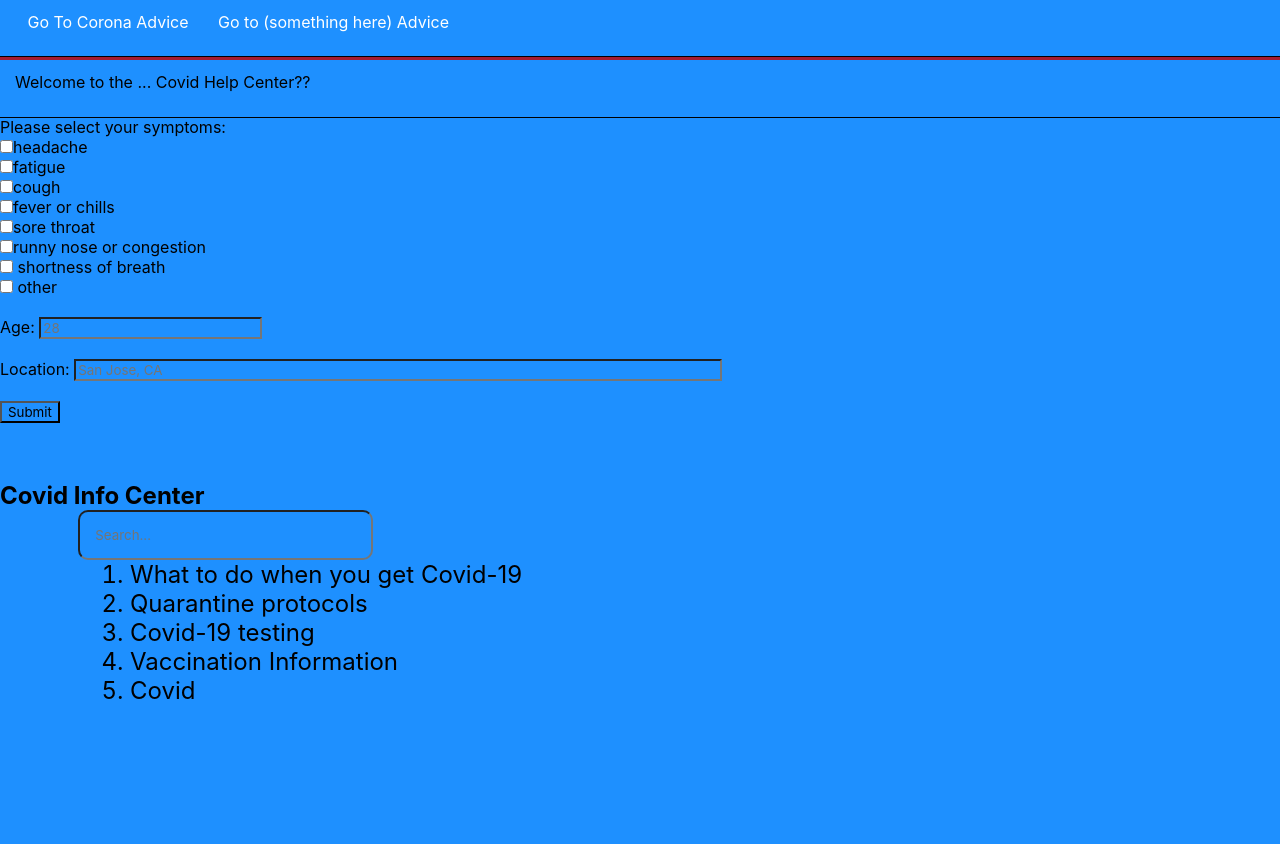
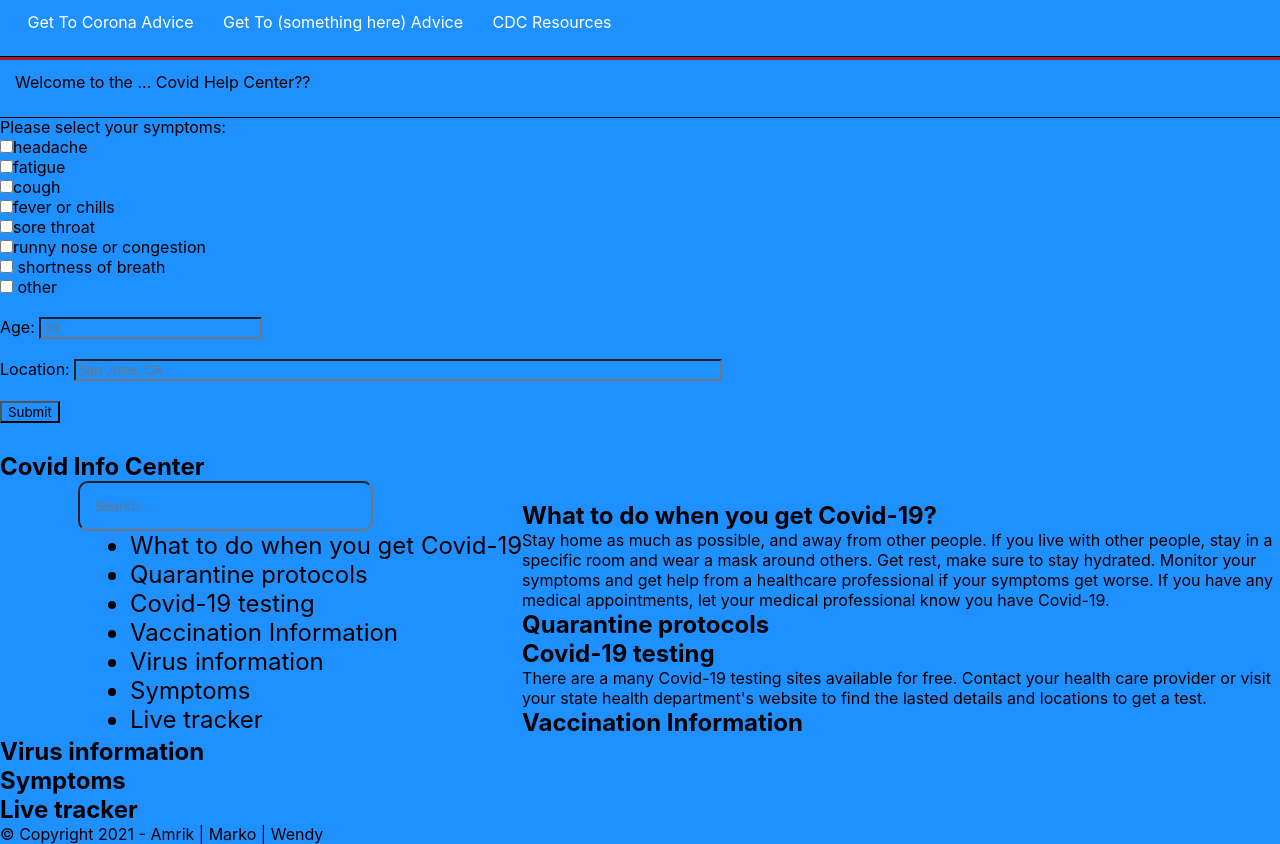
Before and after one commit to MarkoKupresanin/Wendy-Amrik-Marko, a plain HTML site: page index.html in a window 1280 px wide. Shown: the part 57-901 px from the top of the page. Before the commit the page ends 800 px from the top, so only its background shows below. Drawn offline with Linux system fonts and the light colour scheme.

Commit message:
Update index.html

```diff
--- a/index.html
+++ b/index.html
@@ -7,13 +7,15 @@
     <link href="style.css" rel="stylesheet" type="text/css" />
   </head>
   <body>
-    <h1 class="section-header"> Hackathon </h1>
+    <h1 class="section-header"> Covid Buddy </h1>
+    <div>
     <section>
       <!-- navigation bar? -->
       <div id="nav-container">
         <!--the hastags will be replaced with div names later -->
-        <a href="#" id="nav-links">Go To Corona Advice</a>
-        <a href="#" id="nav-links">Go to (something here) Advice</a>
+        <a href="#" id="nav-links">Get To Corona Advice</a>
+        <a href="#" id="nav-links">Get To (something here) Advice</a>
+        <a href="https://www.cdc.gov" id="nav-links">CDC Resources</a>
       </div>
 
     </section>
@@ -46,27 +48,69 @@
       </form>
     </section>
 
-    <section> <!--advice area-->
+    <section> <!--advice area--> <!-- how would the advice be displayed? through an alert box? -->
     </section>
 
     <section>
-      <h1><br><br>Covid Info Center</h1>
+      <h1><br>Covid Info Center</h1>
            <!--Searchbar-->
         <div class="topnav">
           <input id="searchbar" onkeyup="search_covid()" type="text"
         name="search" placeholder="Search...">
-          <ol id='list'>
-            <li class="animals">What to do when you get Covid-19</li>
-            <li class="animals">Quarantine protocols</li>
-            <li class="animals">Covid-19 testing</li>
-            <li class="animals">Vaccination Information</li>
-            <li class="animals">Covid </li>
-          </ol>
+          <ul id='list'>
+            <li class="covid-options">What to do when you get Covid-19</li>
+            <li class="covid-options">Quarantine protocols</li>
+            <li class="covid-options">Covid-19 testing</li>
+            <li class="covid-options">Vaccination Information</li>
+            <li class="covid-options">Virus information</li>
+            <li class="covid-options">Symptoms</li>
+            <li class="covid-options">Live tracker</li>
+          </ul>
         </div>
+        <br>
       <!--End of Searchbar-->
 
     </section>
 
+    <section>
+      <h2> What to do when you get Covid-19? </h2>
+      <p> Stay home as much as possible, and away from other people. If you live with other people, stay in a specific room and wear a mask around others. Get rest, make sure to stay hydrated. Monitor your symptoms and get help from a healthcare professional if your symptoms get worse. If you have any medical appointments, let your medical professional know you have Covid-19. </p>
+    </section>
+
+    <section>
+      <h2>Quarantine protocols</h2>
+      <p> </p>
+    </section>
+
+    <section>
+      <h2>Covid-19 testing</h2>
+      <p> There are a many Covid-19 testing sites available for free. Contact your health care provider or visit your state health department's website to find the lasted details and locations to get a test.  </p>
+    </section>
+
+    <section>
+      <h2>Vaccination Information</h2>
+      <p> </p>
+    </section>
+
+    <section>
+      <h2>Virus information</h2>
+      <p> </p>
+    </section>
+
+    <section>
+      <h2>Symptoms</h2>
+      <p> </p>
+    </section>
+
+    <section>
+      <h2>Live tracker</h2>
+      <p> </p>
+    </section>
+
+</div>
+    <footer class="foot">
+      © Copyright 2021 - Amrik | Marko | Wendy
+    </footer>
     <script src="script.js"></script>
   </body>
 </html>
@@ -81,11 +125,5 @@ actually more like 5 mins lol
 okay so our ideas are to make a covid related website that can take in user input about themselves such as their condition, age, location, and using their input, we give them advice about what they should do. The website also would have other features such as a covid info section, and a a tracker of the input from other users.
 
 we pretty much have 3 sections: user input, covid info, and input history
-ok
-sie
-oh yeah with the different secctions are we going t put them all on one long page or have different tabs that we can click on?
 
-yeah how about we start with just a page
-
-I'll be back soon but i think the idea is good so we can split up sections
 -->
```
